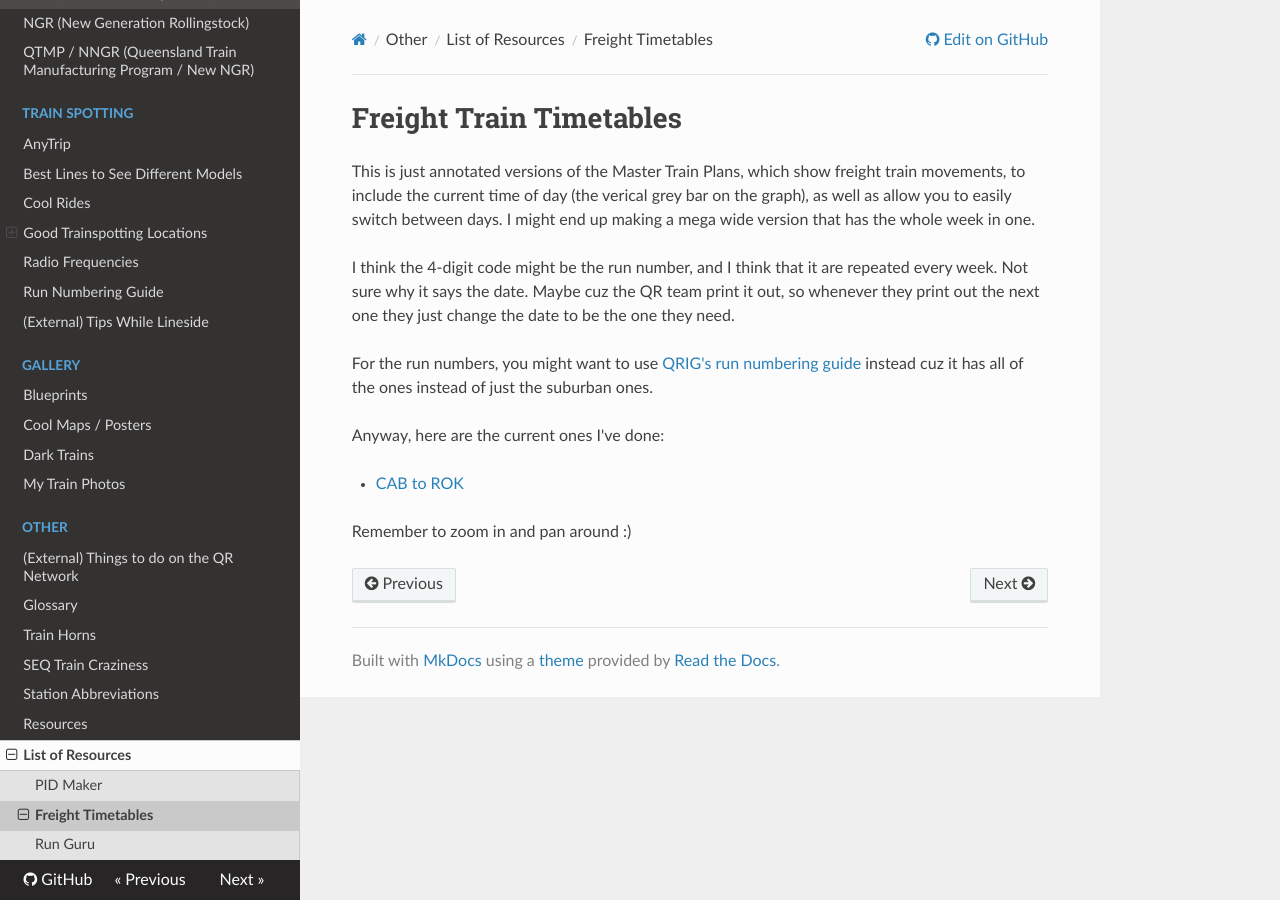
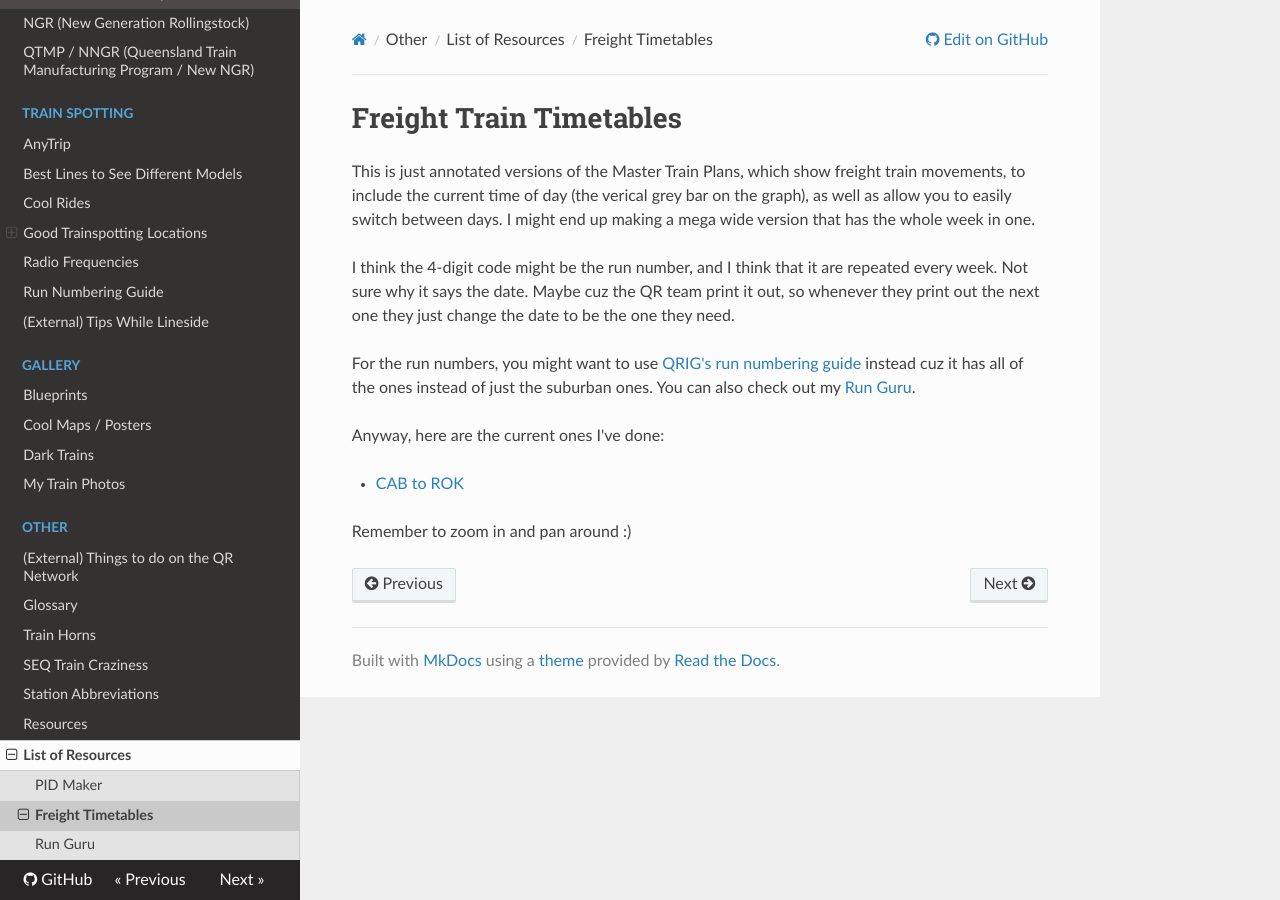
Before and after one commit to SysPoe/train-wiki, an MkDocs documentation site: the page built from docs/FTT/index.md, in a window 1280 px wide. Built offline with MkDocs 1.6.1, drawn with Linux system fonts in a browser that asks for light colours; nearby versions of some CDN libraries.

Commit message:
Update FTT index to reference runguru

```diff
--- a/docs/FTT/index.md
+++ b/docs/FTT/index.md
@@ -4,7 +4,7 @@ This is just annotated versions of the Master Train Plans, which show freight tr
 
 I think the 4-digit code might be the run number, and I think that it are repeated every week. Not sure why it says the date. Maybe cuz the QR team print it out, so whenever they print out the next one they just change the date to be the one they need.
 
-For the run numbers, you might want to use [QRIG's run numbering guide](https://qrig.org/safeworking/train-numbering-guide) instead cuz it has all of the ones instead of just the suburban ones.
+For the run numbers, you might want to use [QRIG's run numbering guide](https://qrig.org/safeworking/train-numbering-guide) instead cuz it has all of the ones instead of just the suburban ones. You can also check out my [Run Guru](../Other/Resources/RunGuru/index.md).
 
 Anyway, here are the current ones I've done:
 
```
